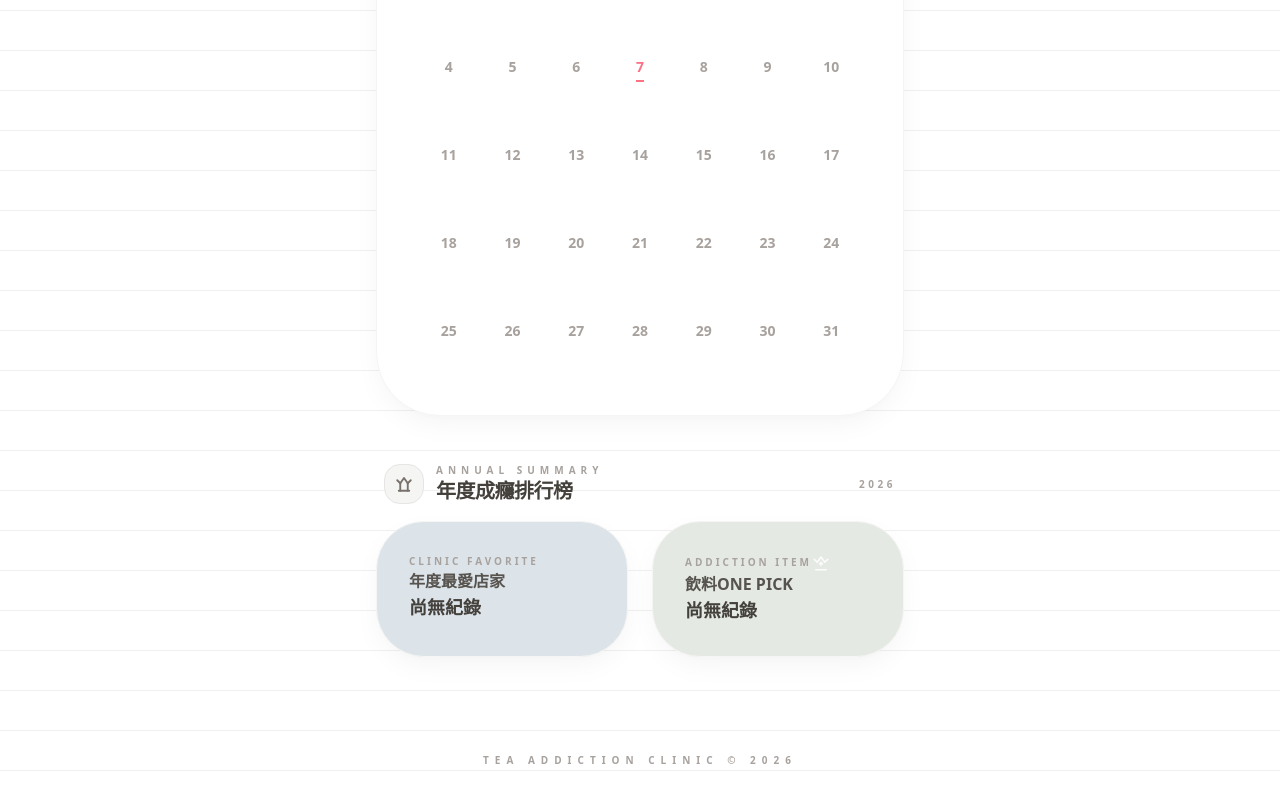
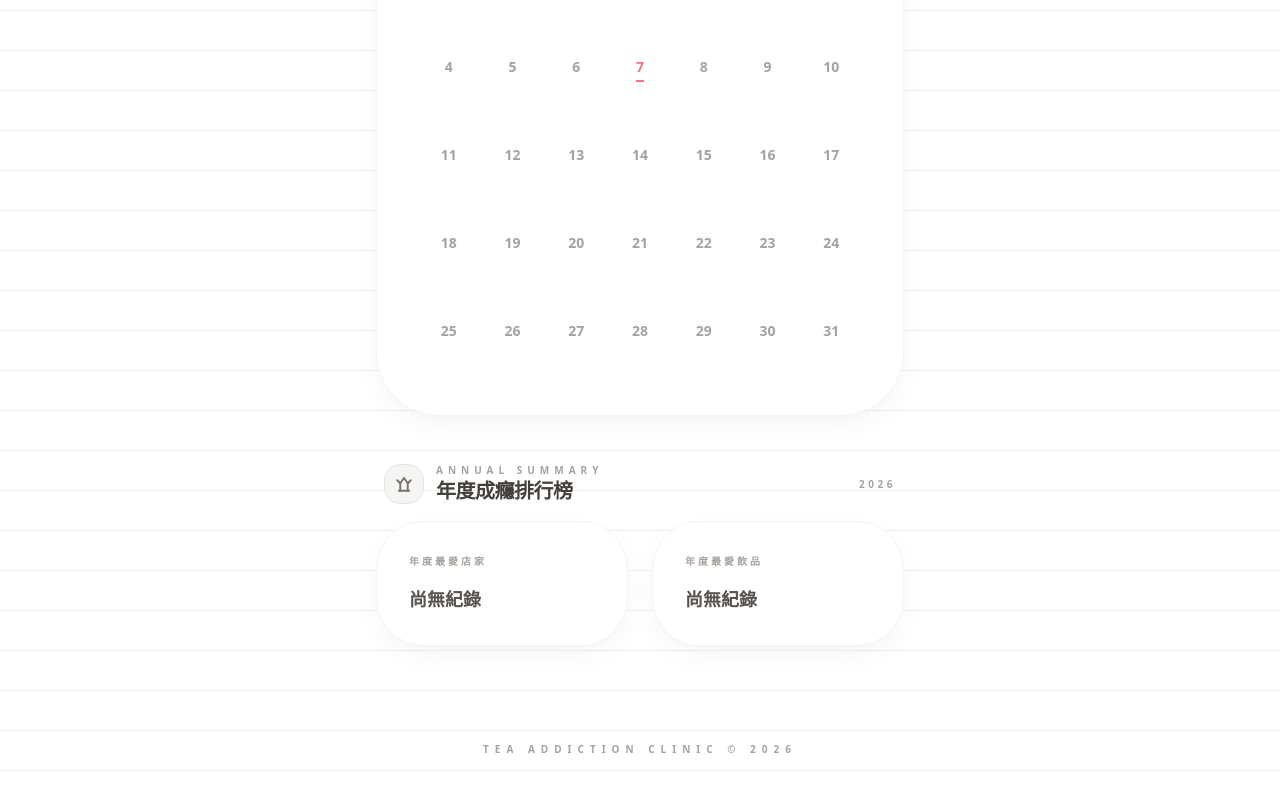
Before and after one commit to yichenn98/pro-drink-tracker, a React (Vite) app: page / in a window 1280 px wide. Shown: the part 1030-1830 px from the top of the page. Built offline with nearby package versions, Linux system fonts and the light colour scheme.

Commit message:
Update App.tsx

```diff
--- a/App.tsx
+++ b/App.tsx
@@ -355,7 +355,6 @@ const App: React.FC = () => {
   <section className="grid grid-cols-2 gap-6">
     <button
   onClick={() => setAnalyticsType('shop')}
-      style={{ backgroundColor: colors.blue }}
   className="
     bg-white
     p-8
@@ -366,28 +365,21 @@ const App: React.FC = () => {
     text-left
     transition-all
     active:scale-95
-  flex flex-col justify-start
+    flex flex-col
   "
+>
+  <p className="text-[10px] font-black text-stone-400 uppercase tracking-[0.3em]">
+    年度最愛店家
+  </p>
 
-    >
-      <div className="flex items-center justify-between">
-        <p className="text-[10px] font-black text-stone-400 uppercase tracking-[0.3em]">
-          Clinic Favorite
-        </p>
-        {/* 🩷 愛心小點綴 */}
-
-
-      </div>
-
-      <p className="text-base font-black text-stone-600">年度最愛店家 </p>
-      <p className="text-lg font-black text-stone-700 truncate">
+  <p className="mt-4 text-lg font-black text-stone-600 truncate">
     {favoriteShop.name}
   </p>
 </button>
 
+
     <button
   onClick={() => setAnalyticsType('item')}
-      style={{ backgroundColor: colors.sage }}
   className="
     bg-white
     p-8
@@ -398,42 +390,18 @@ const App: React.FC = () => {
     text-left
     transition-all
     active:scale-95
-  flex flex-col justify-start
+    flex flex-col
   "
+>
+  <p className="text-[10px] font-black text-stone-400 uppercase tracking-[0.3em]">
+    年度最愛飲品
+  </p>
 
-    >
-      <div className="flex items-center justify-between">
-        <p className="text-[10px] font-black text-stone-400 uppercase tracking-[0.3em]">
-          Addiction Item
-        </p>
-        {/* 👑 小皇冠點綴（跟標題呼應） */}
-       <svg
-  xmlns="http://www.w3.org/2000/svg"
-  width="18"
-  height="18"
-  viewBox="0 0 24 24"
-  fill="none"
-  stroke="white"
-  strokeWidth="2"
-  strokeLinecap="round"
-  strokeLinejoin="round"
-  className="opacity-90"
->
-  {/* 王冠 */}
-  <path d="M3 7l4 4 5-7 5 7 4-4" />
-  <path d="M5 21h14" />
-  {/* 醫療十字 */}
-  <path d="M12 11v4" />
-  <path d="M10 13h4" />
-</svg>
-
-      </div>
-
-      <p className="text-base font-black text-stone-600">飲料ONE PICK</p>
-      <p className="text-lg font-black text-stone-700 truncate">
+  <p className="mt-4 text-lg font-black text-stone-600 truncate">
     {favoriteItem.name}
   </p>
 </button>
+
   </section>
 </section>
 
```
Lines whose indentation alone changed are shown as unchanged.
